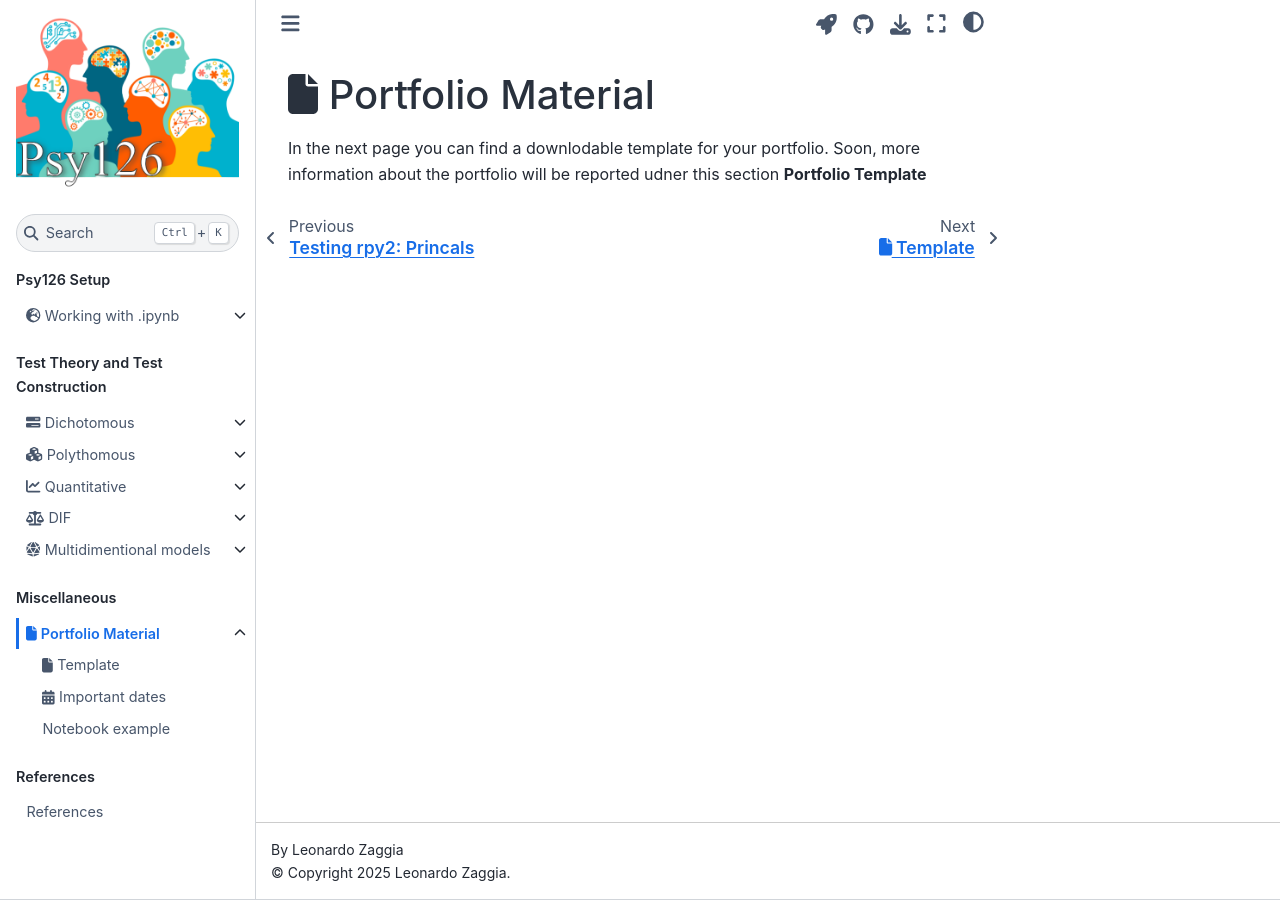
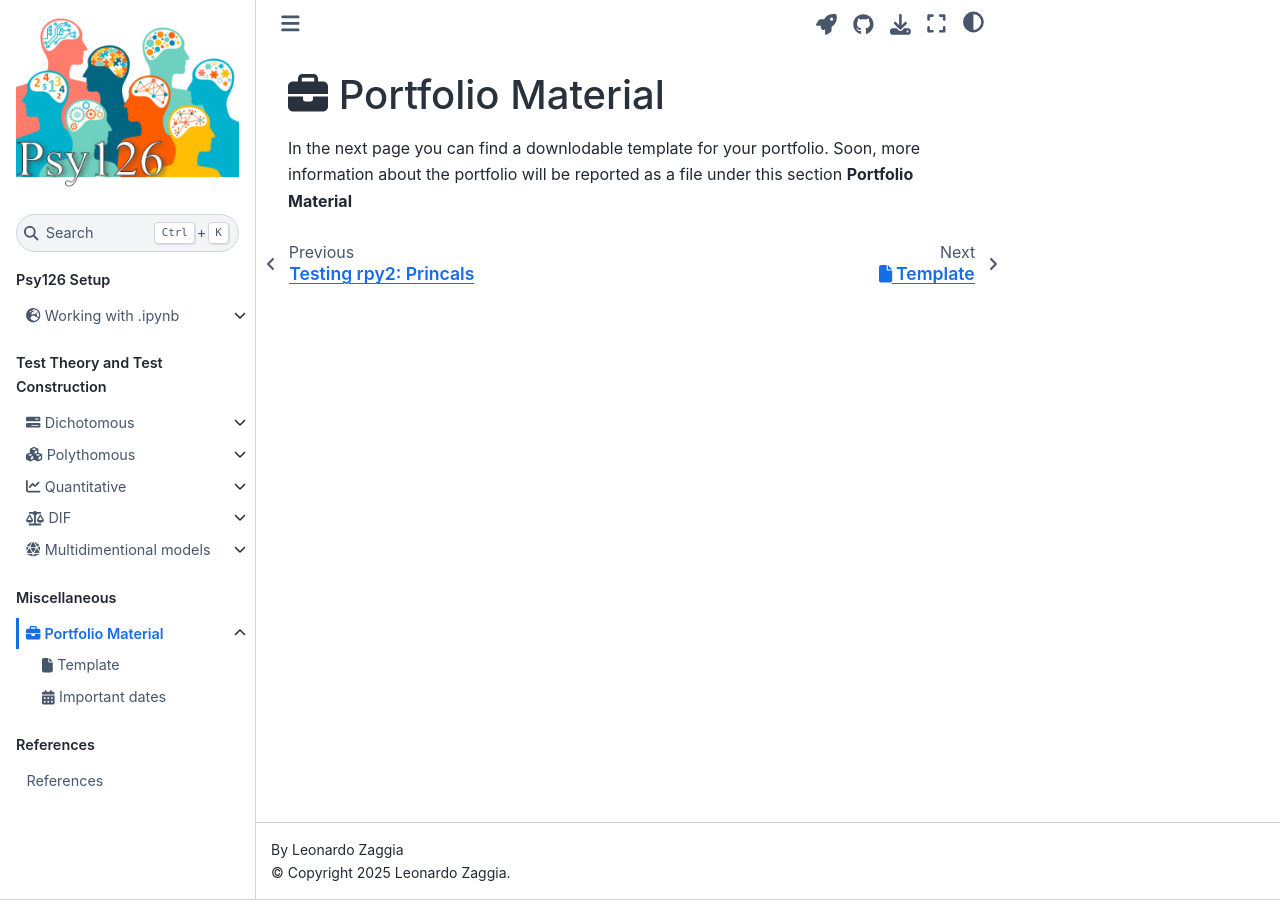
Before and after one commit to pegaseehorn/psy126, a Jupyter Book: the page built from book/template_material/0_Introduction.md, in a window 1280 px wide. Built offline with Jupyter Book 1.0.4 settings and Sphinx 7.4.7 and the Sphinx Book theme 1.1.4, drawn with Linux system fonts in a browser that asks for light colours; pages that are not in the unit, such as notebooks, are missing from menus.

Commit message:
minor adjustments

```diff
--- a/_toc.yml
+++ b/_toc.yml
@@ -45,7 +45,6 @@ parts:
         sections:
           - file: book/template_material/1_Test_Theory_Construction_Template
           - file: book/template_material/2_relevant_dates
-          - file: book/template_material/notebook
 
   - caption: References
     chapters:
--- a/book/template_material/0_Introduction.md
+++ b/book/template_material/0_Introduction.md
@@ -12,7 +12,7 @@ kernelspec:
   name: python3
 ---
 
-# <i class="fa-solid fa-file"></i> Portfolio Material
+# <i class="fa-solid fa-briefcase"></i> Portfolio Material
 
 In the next page you can find a downlodable template for your portfolio.
-Soon, more information about the portfolio will be reported udner this section **Portfolio Template**
+Soon, more information about the portfolio will be reported as a file under this section **Portfolio Material**
```
Also changed, not shown: book/introduction/1_psy126/4_Exercises.ipynb, book/template_material/notebook.ipynb (deleted).
